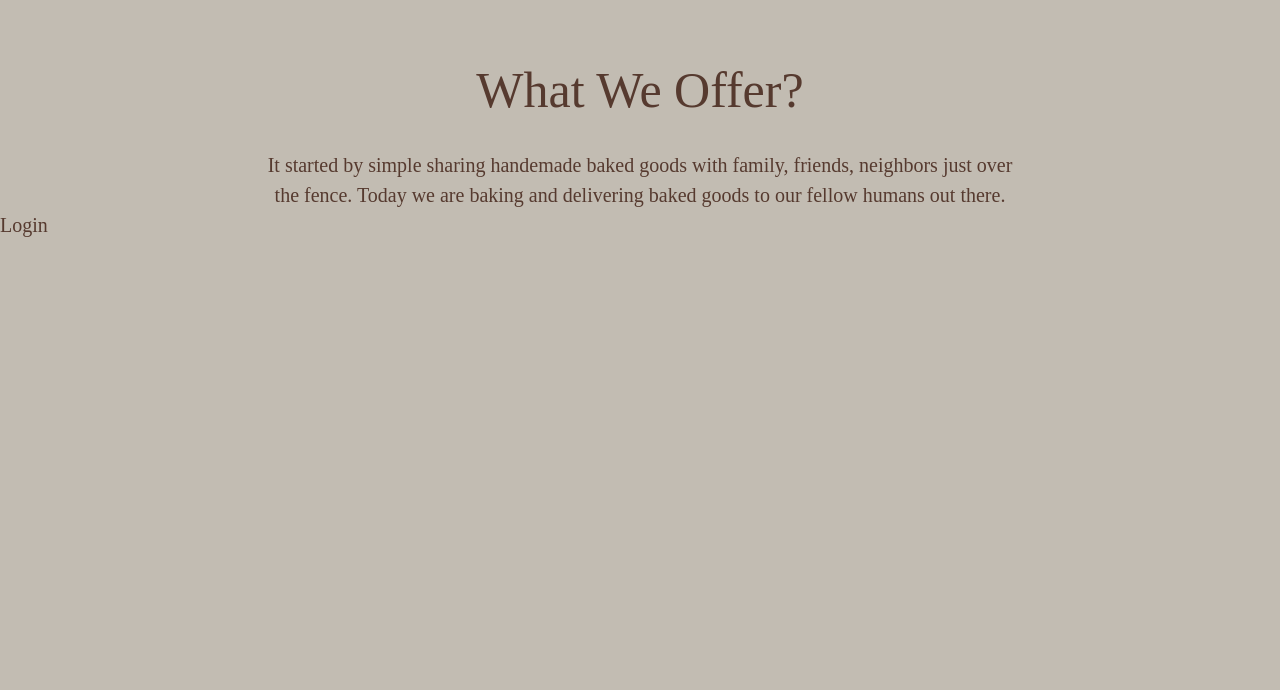
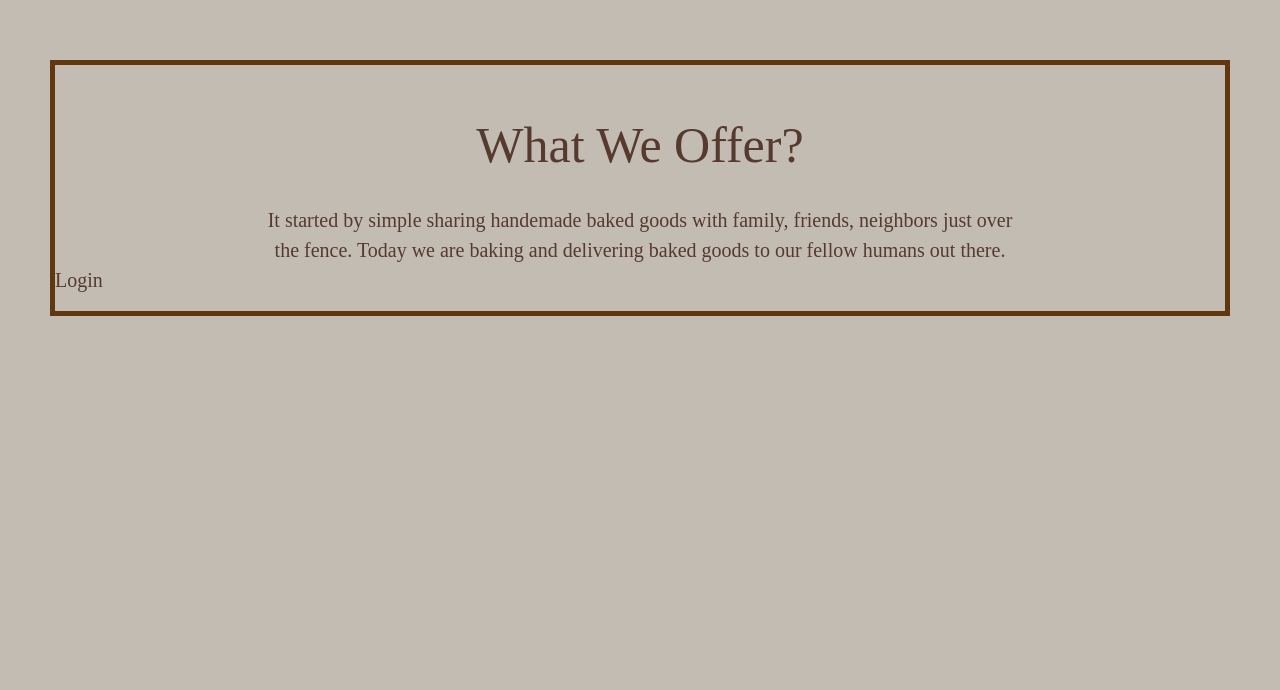
Before and after one commit to leindonlemoh/capstone, a React (Create React App) app: page / in a window 1280 px wide. Shown: the part 990-1680 px from the top of the page. Built offline with nearby package versions, Linux system fonts and the light colour scheme; a web font is replaced by a local one.

Commit message:
new commit

```diff
--- a/src/pages/Home/Home.jsx
+++ b/src/pages/Home/Home.jsx
@@ -28,7 +28,7 @@ const Home = () => {
             </h3>
             <p>
               We only use the finest ingredients, and we favour organic,
-              sustainable and local procedure. <br />
+              sustainable and local procedure.
               The result is heartfelt goodnesswith quality baked in.
             </p>
             <br />
--- a/src/pages/Home/Home.scss
+++ b/src/pages/Home/Home.scss
@@ -41,8 +41,14 @@
     display: flex;
     flex-direction: column;
     margin-top: 200px;
+    padding: 50px;
+
+
+
+
     .text-offer {
       color: var(--fnt-clr);
+      border: 5px solid #60370E;
       h4 {
         margin-top: 50px;
         font-size: 50px;
@@ -55,6 +61,7 @@
     .products {
       margin-top: 50px;
     }
+
   }
   //
   .how {
```
